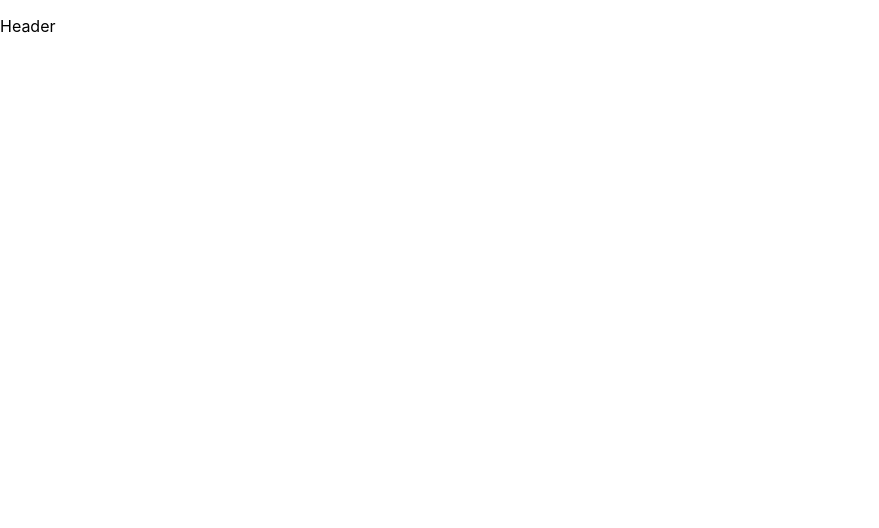
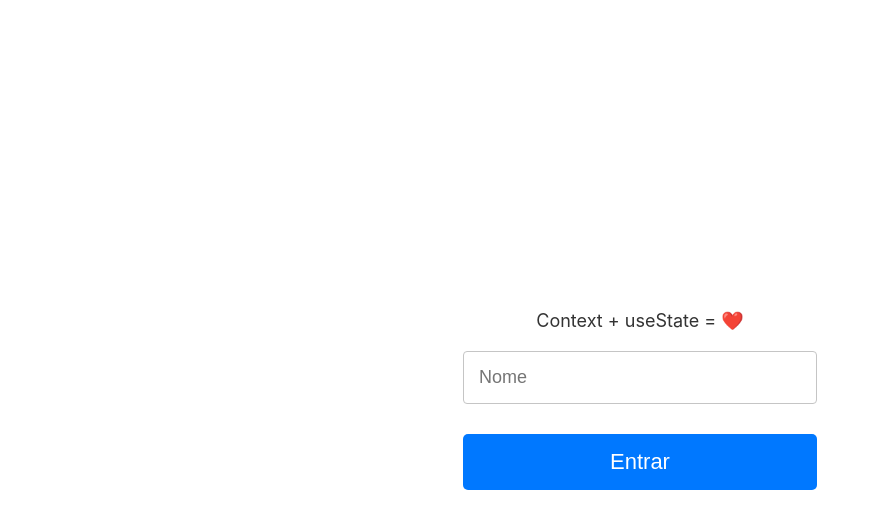
Before and after one commit to Sergioamjr/replacing-redux-with-react-hooks, a React (Create React App) app: page / in a window 1280 px wide. Shown: the top 528 px of the page, without its empty margins (0-879 px from the left). Built offline with nearby package versions, Linux system fonts and the light colour scheme.

Commit message:
Using style from v1

```diff
--- a/src/App.js
+++ b/src/App.js
@@ -1,12 +1,37 @@
 import React from "react";
-import Test from "./component/test";
+import PropTypes from "prop-types";
+import Counter from "./container/counter";
+import Login from "./container/login";
+import Connect from "./store/connect";
+import Header from "./container/header";
 
-const App = () => {
+const App = props => {
   return (
-    <div className="App">
-      <Test ola={true} />
+    <div className="full-screen">
+      <div className="d-flex d-flex-align-center d-flex-justify-center h-100">
+        {props.auth.isLogged ? (
+          <div>
+            <Header />
+            <Counter />
+          </div>
+        ) : (
+          <Login />
+        )}
+      </div>
     </div>
   );
 };
 
-export default App;
+App.propTypes = {
+  auth: PropTypes.shape({
+    isLogged: PropTypes.bool
+  }).isRequired
+};
+
+const mapStateToProps = ({ auth }) => {
+  return {
+    auth
+  };
+};
+
+export default Connect(mapStateToProps)(App);
--- a/src/container/counter.js
+++ b/src/container/counter.js
@@ -1,6 +1,6 @@
 import React from "react";
 import PropTypes from "prop-types";
-import ConnectTo from "../store/config/connect";
+import ConnectTo from "../store/connect";
 import { DecrementCounter, IncrementCounter } from "../store/reducers/counter";
 
 const Counter = ({ dispatch, counter }) => {
--- a/src/index.css
+++ b/src/index.css
@@ -1,13 +1,122 @@
 body {
   margin: 0;
-  font-family: -apple-system, BlinkMacSystemFont, 'Segoe UI', 'Roboto', 'Oxygen',
-    'Ubuntu', 'Cantarell', 'Fira Sans', 'Droid Sans', 'Helvetica Neue',
+  font-family: -apple-system, BlinkMacSystemFont, "Segoe UI", "Roboto", "Oxygen",
+    "Ubuntu", "Cantarell", "Fira Sans", "Droid Sans", "Helvetica Neue",
     sans-serif;
   -webkit-font-smoothing: antialiased;
   -moz-osx-font-smoothing: grayscale;
 }
 
-code {
-  font-family: source-code-pro, Menlo, Monaco, Consolas, 'Courier New',
-    monospace;
+.container {
+  max-width: 900px;
+  padding: 0 15px;
+  margin: 0 auto;
 }
+
+* {
+  margin: 0;
+  padding: 0;
+  box-sizing: border-box;
+}
+
+.number {
+  text-align: center;
+  font-size: 160px;
+  font-weight: bold;
+}
+
+.color-dark {
+  color: #333;
+}
+
+.btn {
+  border: 0;
+  background: #0078ff;
+  border-radius: 5px;
+  cursor: pointer;
+  color: #fff;
+  font-size: 22px;
+  padding: 15px;
+}
+
+.input {
+  width: 100%;
+  border: 1px solid #c5c5c5;
+  margin-bottom: 30px;
+  border-radius: 4px;
+  font-size: 18px;
+  padding: 15px;
+}
+
+.full-screen {
+  width: 100vw;
+  height: 100vh;
+  padding: 0 15px;
+}
+
+.h-100 {
+  height: 100%;
+}
+
+.w-100 {
+  width: 100%;
+}
+
+.d-flex {
+  display: flex;
+}
+
+.d-flex-align-center {
+  align-items: center;
+}
+
+.d-flex-justify-center {
+  justify-content: center;
+}
+
+.d-flex-justify-between {
+  justify-content: space-between;
+}
+
+.m-right-10 {
+  margin-right: 10px;
+}
+
+.m-right-20 {
+  margin-right: 20px;
+}
+
+.m-left-20 {
+  margin-left: 20px;
+}
+
+.m-bottom-20 {
+  margin-bottom: 20px;
+}
+
+.top-position {
+  position: absolute;
+  top: 40px;
+  right: 0px;
+}
+
+.logout {
+  background: #f61290;
+  width: 50px;
+  height: 50px;
+  text-align: center;
+  color: #fff;
+  border-radius: 50%;
+  line-height: 50px;
+  padding: 0;
+  font-size: 16px;
+}
+
+.p-center {
+  text-align: center;
+}
+
+.logo {
+  color: #333;
+  font-size: 18px;
+}
--- a/src/store/hooks/useStore.js
+++ b/src/store/hooks/useStore.js
@@ -1,6 +1,12 @@
 import { useContext, createContext } from "react";
+import { authDefault } from "../reducers/auth";
+import { counterDefault } from "../reducers/counter";
 
-export const defaultStore = { store: {}, dispatch: () => {} };
+export const defaultStore = {
+  store: { ...authDefault, ...counterDefault },
+  dispatch: () => {}
+};
+
 export const storeContext = createContext(defaultStore);
 export default () => {
   return useContext(storeContext);
```
